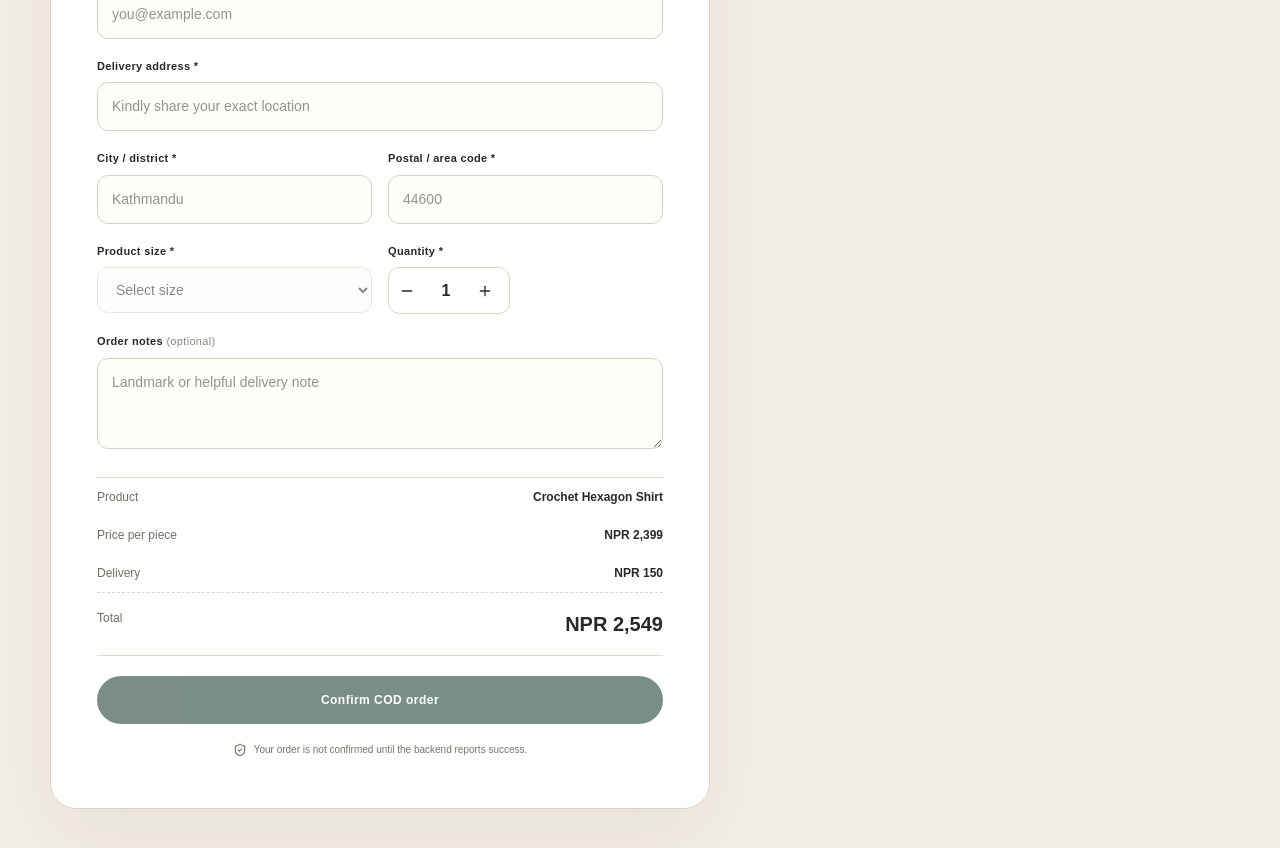
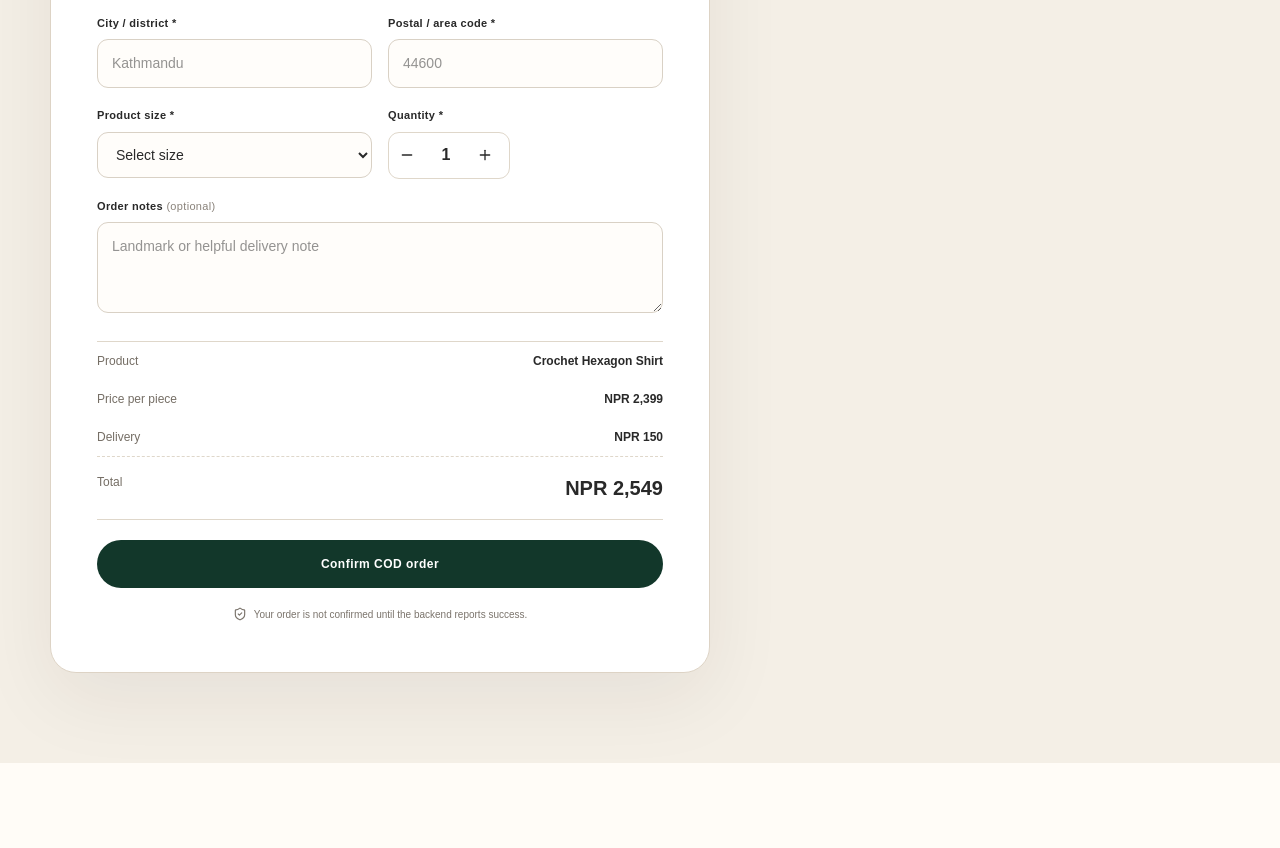
Before and after one commit to dikpalkc735/Hexa-Crochet-product-landing-page, a Next.js app: page /checkout in a window 1280 px wide. Shown: the part 940-1788 px from the top of the page. After the commit the page ends 1703 px from the top, so only its background shows below. Built offline with nearby package versions, Linux system fonts and the light colour scheme; no server answers.

Commit message:
Update Site source

```diff
--- a/app/api/order/route.ts
+++ b/app/api/order/route.ts
@@ -1,7 +1,7 @@
 import { NextRequest, NextResponse } from "next/server";
 import { z } from "zod";
 import { appendOrderToSheet, sendOrderEmails, type OrderRecord } from "@/lib/order-services";
-import { orderTotal, orderingEnabled, product } from "@/lib/product";
+import { orderTotal, product } from "@/lib/product";
 
 export const runtime = "nodejs";
 
@@ -12,14 +12,18 @@ const orderSchema = z.object({
   address: z.string().trim().min(5, "Kindly share your exact location.").max(300),
   city: z.string().trim().min(2, "Please enter your city or district.").max(100),
   postalCode: z.string().trim().min(2, "Please enter a postal code or area code.").max(20),
-  size: z.string().trim().min(1, "Please select a size."),
+  size: z.string().trim().max(50).optional(),
   quantity: z.coerce.number().int().min(1).max(10),
   notes: z.string().trim().max(500).optional(),
   website: z.string().max(0).optional(),
 });
 
-function missingConfig() {
-  return ["GOOGLE_SHEET_ID", "GOOGLE_SHEET_TAB_NAME", "GOOGLE_SERVICE_ACCOUNT_EMAIL", "GOOGLE_PRIVATE_KEY", "BUSINESS_EMAIL", "EMAIL_FROM", "EMAIL_SERVICE_API_KEY"].filter((key) => !process.env[key]);
+function missingSheetConfig() {
+  return ["GOOGLE_SHEET_ID", "GOOGLE_SHEET_TAB_NAME", "GOOGLE_SERVICE_ACCOUNT_EMAIL", "GOOGLE_PRIVATE_KEY"].filter((key) => !process.env[key]);
+}
+
+function emailConfigured() {
+  return ["BUSINESS_EMAIL", "EMAIL_FROM", "EMAIL_SERVICE_API_KEY"].every((key) => Boolean(process.env[key]));
 }
 
 export async function POST(request: NextRequest) {
@@ -27,14 +31,13 @@ export async function POST(request: NextRequest) {
     const allowed = process.env.FRONTEND_URL;
     const origin = request.headers.get("origin");
     if (allowed && origin && origin !== new URL(allowed).origin) return NextResponse.json({ error: "This origin is not allowed." }, { status: 403 });
-    if (!orderingEnabled) return NextResponse.json({ error: "Ordering is not open until verified product sizes are configured." }, { status: 503 });
-    const missing = missingConfig();
+    const missing = missingSheetConfig();
     if (missing.length) return NextResponse.json({ error: `Order service is not configured yet. Missing: ${missing.join(", ")}.` }, { status: 503 });
 
     const parsed = orderSchema.safeParse(await request.json());
     if (!parsed.success) return NextResponse.json({ error: "Please correct the highlighted fields.", fieldErrors: parsed.error.flatten().fieldErrors }, { status: 400 });
     if (parsed.data.website) return NextResponse.json({ error: "Invalid submission." }, { status: 400 });
-    if (![...product.sizes].includes(parsed.data.size)) return NextResponse.json({ error: "Please choose an available size." }, { status: 400 });
+    if (product.sizes.length > 0 && (!parsed.data.size || !(product.sizes as readonly string[]).includes(parsed.data.size))) return NextResponse.json({ error: "Please choose an available size." }, { status: 400 });
 
     const now = new Date();
     const orderId = `HCS-${now.toISOString().slice(0, 10).replace(/-/g, "")}-${crypto.randomUUID().slice(0, 6).toUpperCase()}`;
@@ -47,7 +50,7 @@ export async function POST(request: NextRequest) {
       address: parsed.data.address,
       city: parsed.data.city,
       postalCode: parsed.data.postalCode,
-      size: parsed.data.size,
+      size: parsed.data.size || undefined,
       quantity: parsed.data.quantity,
       notes: parsed.data.notes || undefined,
       productName: product.name,
@@ -59,11 +62,15 @@ export async function POST(request: NextRequest) {
     };
 
     await appendOrderToSheet(order);
-    try {
-      await sendOrderEmails(order);
-    } catch (emailError) {
-      console.error("Order saved, but notification delivery failed", { orderId, error: emailError });
-      return NextResponse.json({ error: `Order ${orderId} was saved, but an email notification failed. Please do not resubmit; contact support.`, orderId, orderSaved: true }, { status: 502 });
+    if (emailConfigured()) {
+      try {
+        await sendOrderEmails(order);
+      } catch (emailError) {
+        console.error("Order saved, but notification delivery failed", { orderId, error: emailError });
+        return NextResponse.json({ error: `Order ${orderId} was saved, but an email notification failed. Please do not resubmit; contact support.`, orderId, orderSaved: true }, { status: 502 });
+      }
+    } else {
+      console.warn("Order saved without email notifications because the HTTP email provider is not configured", { orderId });
     }
     return NextResponse.json({ success: true, orderId, order: { productName: order.productName, quantity: order.quantity, totalPrice: order.totalPrice, paymentMethod: order.paymentMethod } });
   } catch (error) {
--- a/components/landing-page.tsx
+++ b/components/landing-page.tsx
@@ -7,7 +7,7 @@ import { OrderForm } from "@/components/order-form";
 import { MobileOrderBar } from "@/components/mobile-order-bar";
 import { BrandLogo } from "@/components/brand-logo";
 import { TestimonialsSection } from "@/components/testimonials-section";
-import { formatNpr, orderingEnabled, product } from "@/lib/product";
+import { formatNpr, product } from "@/lib/product";
 
 const benefitIcons = [Sparkles, BadgeCheck, Wind, HeartHandshake, Box, ShieldCheck];
 const discountPercent = Math.round((1 - product.offerPrice / product.regularPrice) * 100);
@@ -29,7 +29,6 @@ export function LandingPage() {
         <p>{product.description}</p>
         <div className="hero-price"><b>{formatNpr(product.offerPrice)}</b><span>{formatNpr(product.regularPrice)}</span><i>{discountPercent}% off</i></div>
         <div className="flex flex-wrap gap-3"><Link href="/checkout" className="button-primary">Order now <ArrowRight size={17}/></Link><a href={`mailto:${product.businessEmail}`} className="button-secondary">Have questions?</a></div>
-        {!orderingEnabled && <p className="configuration-note">Ordering activates as soon as verified size options are added.</p>}
         <div className="trust-row"><span><ShieldCheck/>Cash on delivery</span><span><Truck/>Across Nepal</span><span><HeartHandshake/>Human confirmation</span></div>
       </div>
       <div className="hero-image reveal reveal-delay">
@@ -76,7 +75,7 @@ export function LandingPage() {
       <div className="lifestyle-image"><Image src={product.images[1].src} alt={product.images[1].alt} fill sizes="(max-width: 800px) 100vw, 55vw" className="object-cover" /></div>
     </div></section>
 
-    <section className="section shell size-section"><div><p className="eyebrow">Size & fit</p><h2>Choose with confidence.</h2><p>Verified sizes and exact garment measurements are still pending. We won’t guess them—and ordering will remain disabled until the size chart is complete.</p></div><div className="size-card"><span>Size guide</span><strong>Coming soon</strong><p>Add options and measurements in the central product configuration before launch.</p></div></section>
+    <section className="section shell size-section"><div><p className="eyebrow">Size & fit</p><h2>Choose with confidence.</h2><p>Choose S, M or L during checkout. Our representative can confirm the best fit with you by phone before dispatch.</p></div><div className="size-card"><span>Available sizes</span><strong>S · M · L</strong><p>No payment is collected online, and the order is confirmed with you before delivery.</p></div></section>
 
     <section className="offer-section"><div className="shell offer-inner"><div><p className="eyebrow">Limited launch price</p><h2>Refresh your style with handmade crochet fashion.</h2><p>Pay only when your order arrives. We’ll call first to confirm every detail.</p></div><div className="offer-price"><span>{formatNpr(product.regularPrice)}</span><strong>{formatNpr(product.offerPrice)}</strong><small>+ {formatNpr(product.deliveryFee)} delivery</small><Link href="/checkout" className="button-primary">Order now</Link></div></div></section>
 
--- a/components/order-form.tsx
+++ b/components/order-form.tsx
@@ -3,7 +3,7 @@
 import { useRouter } from "next/navigation";
 import { FormEvent, useMemo, useState } from "react";
 import { AlertCircle, CheckCircle2, LoaderCircle, Minus, Plus, ShieldCheck } from "lucide-react";
-import { formatNpr, orderTotal, orderingEnabled, product } from "@/lib/product";
+import { formatNpr, orderTotal, product } from "@/lib/product";
 
 type FieldErrors = Record<string, string[] | undefined>;
 type OrderResponse = {
@@ -25,7 +25,7 @@ export function OrderForm({ initialQuantity = 1, compact = false }: { initialQua
 
   async function submit(event: FormEvent<HTMLFormElement>) {
     event.preventDefault();
-    if (submitting || !orderingEnabled) return;
+    if (submitting) return;
     setSubmitting(true); setMessage(null); setFieldErrors({});
     const form = new FormData(event.currentTarget);
     const payload = Object.fromEntries(form.entries());
@@ -49,7 +49,6 @@ export function OrderForm({ initialQuantity = 1, compact = false }: { initialQua
 
   return <div className={compact ? "embedded-form" : "checkout-form-card"}>
     <div className="form-intro"><p className="eyebrow">Cash on delivery</p><h2>{compact ? "Place your order" : "Delivery details"}</h2><p>We’ll call you to confirm before dispatch.</p></div>
-    {!orderingEnabled && <div className="config-alert"><AlertCircle/><div><strong>Ordering is not open yet.</strong><p>Verified size options and garment measurements must be added before the form can accept orders.</p></div></div>}
     <form onSubmit={submit} noValidate>
       <div className="form-grid">
         <label><span>Full name *</span><input name="customerName" autoComplete="name" required placeholder="Your full name" />{error("customerName")}</label>
@@ -58,14 +57,14 @@ export function OrderForm({ initialQuantity = 1, compact = false }: { initialQua
         <label className="full-field"><span>Delivery address *</span><input name="address" autoComplete="street-address" required placeholder="Kindly share your exact location" />{error("address")}</label>
         <label><span>City / district *</span><input name="city" autoComplete="address-level2" required placeholder="Kathmandu" />{error("city")}</label>
         <label><span>Postal / area code *</span><input name="postalCode" autoComplete="postal-code" required placeholder="44600" />{error("postalCode")}</label>
-        <label><span>Product size *</span><select name="size" required disabled={!orderingEnabled}><option value="">Select size</option>{product.sizes.map((size) => <option key={size} value={size}>{size}</option>)}</select>{error("size")}</label>
+        {product.sizes.length > 0 && <label><span>Product size *</span><select name="size" required><option value="">Select size</option>{product.sizes.map((size) => <option key={size} value={size}>{size}</option>)}</select>{error("size")}</label>}
         <label><span>Quantity *</span><div className="form-quantity"><button type="button" onClick={() => setQuantity((q) => Math.max(1, q - 1))} aria-label="Decrease quantity"><Minus size={16}/></button><output>{quantity}</output><button type="button" onClick={() => setQuantity((q) => Math.min(10, q + 1))} aria-label="Increase quantity"><Plus size={16}/></button></div>{error("quantity")}</label>
         <label className="full-field"><span>Order notes <i>(optional)</i></span><textarea name="notes" rows={3} placeholder="Landmark or helpful delivery note" />{error("notes")}</label>
         <label className="honeypot" aria-hidden="true"><span>Website</span><input name="website" tabIndex={-1} autoComplete="off" /></label>
       </div>
       <div className="order-summary-inline"><div><span>Product</span><strong>{product.shortName}</strong></div><div><span>Price per piece</span><strong>{formatNpr(product.offerPrice)}</strong></div><div><span>Delivery</span><strong>{formatNpr(product.deliveryFee)}</strong></div><div className="summary-total"><span>Total</span><strong>{formatNpr(total)}</strong></div></div>
       {message && <div className={`submission-message ${message.type}`} role="alert">{message.type === "saved" ? <CheckCircle2/> : <AlertCircle/>}<span>{message.text}</span></div>}
-      <button className="button-primary order-submit" disabled={submitting || !orderingEnabled}>{submitting ? <><LoaderCircle className="animate-spin"/>Confirming order...</> : "Confirm COD order"}</button>
+      <button className="button-primary order-submit" disabled={submitting}>{submitting ? <><LoaderCircle className="animate-spin"/>Confirming order...</> : "Confirm COD order"}</button>
       <p className="form-assurance"><ShieldCheck/> Your order is not confirmed until the backend reports success.</p>
     </form>
   </div>;
--- a/components/quantity-order.tsx
+++ b/components/quantity-order.tsx
@@ -3,7 +3,7 @@
 import Link from "next/link";
 import { Minus, Plus } from "lucide-react";
 import { useState } from "react";
-import { formatNpr, orderTotal, orderingEnabled, product } from "@/lib/product";
+import { formatNpr, orderTotal, product } from "@/lib/product";
 
 export function QuantityOrder() {
   const [quantity, setQuantity] = useState(1);
@@ -15,7 +15,6 @@ export function QuantityOrder() {
     <p className="mt-3 text-sm text-stone-600">+ {formatNpr(product.deliveryFee)} delivery anywhere in Nepal</p>
     <div className="my-6 flex items-center justify-between border-y border-black/10 py-4"><span className="text-sm font-medium">Quantity</span><div className="quantity-control"><button onClick={() => setQuantity((q) => Math.max(1, q - 1))} aria-label="Decrease quantity"><Minus size={16} /></button><output aria-live="polite">{quantity}</output><button onClick={() => setQuantity((q) => Math.min(10, q + 1))} aria-label="Increase quantity"><Plus size={16} /></button></div></div>
     <div className="mb-5 flex items-center justify-between"><span className="text-sm text-stone-600">Total incl. delivery</span><strong className="text-xl">{formatNpr(orderTotal(quantity))}</strong></div>
-    <Link href={`/checkout?quantity=${quantity}`} className={`button-primary w-full ${!orderingEnabled ? "button-disabled" : ""}`} aria-disabled={!orderingEnabled}>{orderingEnabled ? "Order now — cash on delivery" : "Ordering opens when sizes are confirmed"}</Link>
-    {!orderingEnabled && <p className="mt-3 text-center text-xs leading-5 text-stone-500">Size options are intentionally not guessed. Add verified sizes in <code>lib/product.ts</code> to activate ordering.</p>}
+    <Link href={`/checkout?quantity=${quantity}`} className="button-primary w-full">Order now — cash on delivery</Link>
   </div>;
 }
--- a/components/testimonials-section.tsx
+++ b/components/testimonials-section.tsx
@@ -1,4 +1,5 @@
 import Image from "next/image";
+import Link from "next/link";
 import { BadgeCheck, Star } from "lucide-react";
 import { formatNpr, product } from "@/lib/product";
 import { testimonials, type Testimonial } from "@/lib/testimonials";
@@ -54,7 +55,7 @@ export function TestimonialsSection() {
         <p className="testimonial-swipe-hint" aria-hidden="true">Swipe to explore</p>
         <div className="testimonials-cta">
           <p>Ready to make it yours?</p>
-          <a href="#order-form" className="button-primary">Order Yours — {formatNpr(product.offerPrice)}</a>
+          <Link href="/checkout" className="button-primary">Order Yours — {formatNpr(product.offerPrice)}</Link>
           <small>Cash on Delivery <span aria-hidden="true">•</span> Nationwide Delivery Across Nepal</small>
         </div>
       </div>
--- a/lib/order-services.ts
+++ b/lib/order-services.ts
@@ -9,7 +9,7 @@ export type OrderRecord = {
   address: string;
   city: string;
   postalCode: string;
-  size: string;
+  size?: string;
   quantity: number;
   notes?: string;
   productName: string;
@@ -154,12 +154,12 @@ function detailRow(label: string, value: string | number) {
 }
 
 function businessEmailHtml(order: OrderRecord) {
-  const body = `<div style="font-size:12px;font-weight:700;letter-spacing:1.7px;color:#9a7444">NEW ORDER</div><h1 style="margin:8px 0 10px;font-family:Georgia,serif;font-size:34px;line-height:1.1">A new order has arrived.</h1><p style="margin:0 0 24px;color:#6b6258">Order <strong>${escapeHtml(order.orderId)}</strong> · ${escapeHtml(order.dateTime)}</p><div style="background:#f7f2e8;border-radius:12px;padding:14px 18px;margin-bottom:26px;color:#5b4630;font-weight:700">Please call the customer soon to confirm this order.</div><h2 style="font-size:16px;margin:0 0 8px">Customer details</h2><table role="presentation" width="100%" cellspacing="0" style="border-top:1px solid #e8e1d8">${detailRow("Name", order.customerName)}${detailRow("Phone", order.phone)}${detailRow("Email", order.email || "Not provided")}${detailRow("Location", `${order.address}, ${order.city} ${order.postalCode}`)}</table><h2 style="font-size:16px;margin:28px 0 8px">Product & payment</h2><table role="presentation" width="100%" cellspacing="0" style="border-top:1px solid #e8e1d8">${detailRow("Product", order.productName)}${detailRow("Size", order.size)}${detailRow("Quantity", order.quantity)}${detailRow("Price per piece", formatNpr(order.pricePerPiece))}${detailRow("Delivery", formatNpr(order.deliveryFee))}${detailRow("Total", formatNpr(order.totalPrice))}${detailRow("Payment", order.paymentMethod)}${detailRow("Status", order.orderStatus)}${detailRow("Notes", order.notes || "—")}</table>`;
+  const body = `<div style="font-size:12px;font-weight:700;letter-spacing:1.7px;color:#9a7444">NEW ORDER</div><h1 style="margin:8px 0 10px;font-family:Georgia,serif;font-size:34px;line-height:1.1">A new order has arrived.</h1><p style="margin:0 0 24px;color:#6b6258">Order <strong>${escapeHtml(order.orderId)}</strong> · ${escapeHtml(order.dateTime)}</p><div style="background:#f7f2e8;border-radius:12px;padding:14px 18px;margin-bottom:26px;color:#5b4630;font-weight:700">Please call the customer soon to confirm this order.</div><h2 style="font-size:16px;margin:0 0 8px">Customer details</h2><table role="presentation" width="100%" cellspacing="0" style="border-top:1px solid #e8e1d8">${detailRow("Name", order.customerName)}${detailRow("Phone", order.phone)}${detailRow("Email", order.email || "Not provided")}${detailRow("Location", `${order.address}, ${order.city} ${order.postalCode}`)}</table><h2 style="font-size:16px;margin:28px 0 8px">Product & payment</h2><table role="presentation" width="100%" cellspacing="0" style="border-top:1px solid #e8e1d8">${detailRow("Product", order.productName)}${detailRow("Size", order.size || "Confirm by phone")}${detailRow("Quantity", order.quantity)}${detailRow("Price per piece", formatNpr(order.pricePerPiece))}${detailRow("Delivery", formatNpr(order.deliveryFee))}${detailRow("Total", formatNpr(order.totalPrice))}${detailRow("Payment", order.paymentMethod)}${detailRow("Status", order.orderStatus)}${detailRow("Notes", order.notes || "—")}</table>`;
   return emailFrame(`New Product Order Received - ${order.orderId}`, `New cash-on-delivery order ${order.orderId}`, body);
 }
 
 function customerEmailHtml(order: OrderRecord) {
-  const body = `<div style="font-size:12px;font-weight:700;letter-spacing:1.7px;color:#9a7444">ORDER RECEIVED</div><h1 style="margin:8px 0 14px;font-family:Georgia,serif;font-size:34px;line-height:1.1">Thank you, ${escapeHtml(order.customerName)}.</h1><p style="margin:0 0 24px;color:#5f5850;line-height:1.7">We have received your order successfully. Our sales representative will call you soon to confirm your order.</p><div style="border:1px solid #e8e1d8;border-radius:14px;padding:20px"><table role="presentation" width="100%" cellspacing="0">${detailRow("Order ID", order.orderId)}${detailRow("Product", order.productName)}${detailRow("Size", order.size)}${detailRow("Quantity", order.quantity)}${detailRow("Total price", formatNpr(order.totalPrice))}${detailRow("Payment method", order.paymentMethod)}</table></div><p style="margin:24px 0 0;line-height:1.7">Thank you for choosing ${escapeHtml(process.env.BRAND_NAME || product.brand)}.<br><strong>We look forward to speaking with you soon.</strong></p>`;
+  const body = `<div style="font-size:12px;font-weight:700;letter-spacing:1.7px;color:#9a7444">ORDER RECEIVED</div><h1 style="margin:8px 0 14px;font-family:Georgia,serif;font-size:34px;line-height:1.1">Thank you, ${escapeHtml(order.customerName)}.</h1><p style="margin:0 0 24px;color:#5f5850;line-height:1.7">We have received your order successfully. Our sales representative will call you soon to confirm your order.</p><div style="border:1px solid #e8e1d8;border-radius:14px;padding:20px"><table role="presentation" width="100%" cellspacing="0">${detailRow("Order ID", order.orderId)}${detailRow("Product", order.productName)}${detailRow("Size", order.size || "Confirm by phone")}${detailRow("Quantity", order.quantity)}${detailRow("Total price", formatNpr(order.totalPrice))}${detailRow("Payment method", order.paymentMethod)}</table></div><p style="margin:24px 0 0;line-height:1.7">Thank you for choosing ${escapeHtml(process.env.BRAND_NAME || product.brand)}.<br><strong>We look forward to speaking with you soon.</strong></p>`;
   return emailFrame(`Your Order Has Been Received - ${process.env.BRAND_NAME || product.brand}`, `We received order ${order.orderId}`, body);
 }
 
--- a/lib/product.ts
+++ b/lib/product.ts
@@ -12,7 +12,7 @@ export const product = {
   deliveryFee: 150,
   deliveryLabel: "Flat NPR 150 delivery across Nepal",
   businessEmail: "dikpalkc735@gmail.com",
-  sizes: [] as string[],
+  sizes: ["S", "M", "L"],
   images: [
     { src: "/images/product-studio.webp", alt: "Cream and black crochet shirt on a warm studio background" },
     { src: "/images/product-lifestyle.webp", alt: "Model wearing the cream and black crochet shirt with black trousers" },
@@ -39,12 +39,10 @@ export const product = {
     { question: "Is this crochet shirt suitable for both men and women?", answer: "Yes. The shirt has a versatile unisex look designed to complement a wide range of outfits and personal styles." },
     { question: "Is the crochet shirt comfortable to wear?", answer: "Its open crochet construction creates a textured, airy feel. Comfort and fit depend on the final yarn composition, size and your personal preferences." },
     { question: "What can I wear with this crochet shirt?", answer: "Style it with jeans, casual trousers, shorts or layered outfits. The cream-and-black palette works easily with neutral wardrobes." },
-    { question: "What sizes are available?", answer: "Verified sizes and garment measurements will be published before ordering opens. Please check the size guide once it is available." },
+    { question: "What sizes are available?", answer: "The shirt is currently available in S, M and L. Our representative can help confirm the best option when calling to verify your order." },
     { question: "How long will delivery take?", answer: "Delivery timing depends on your location in Nepal. Our team will confirm the expected timeline when we call to verify your order." },
   ],
 } as const;
-
-export const orderingEnabled = product.sizes.length > 0;
 
 export function formatNpr(value: number) {
   return `NPR ${new Intl.NumberFormat("en-NP").format(value)}`;
```
Also changed, not shown: 1 other file (tests, documents, lock files or other folders).
